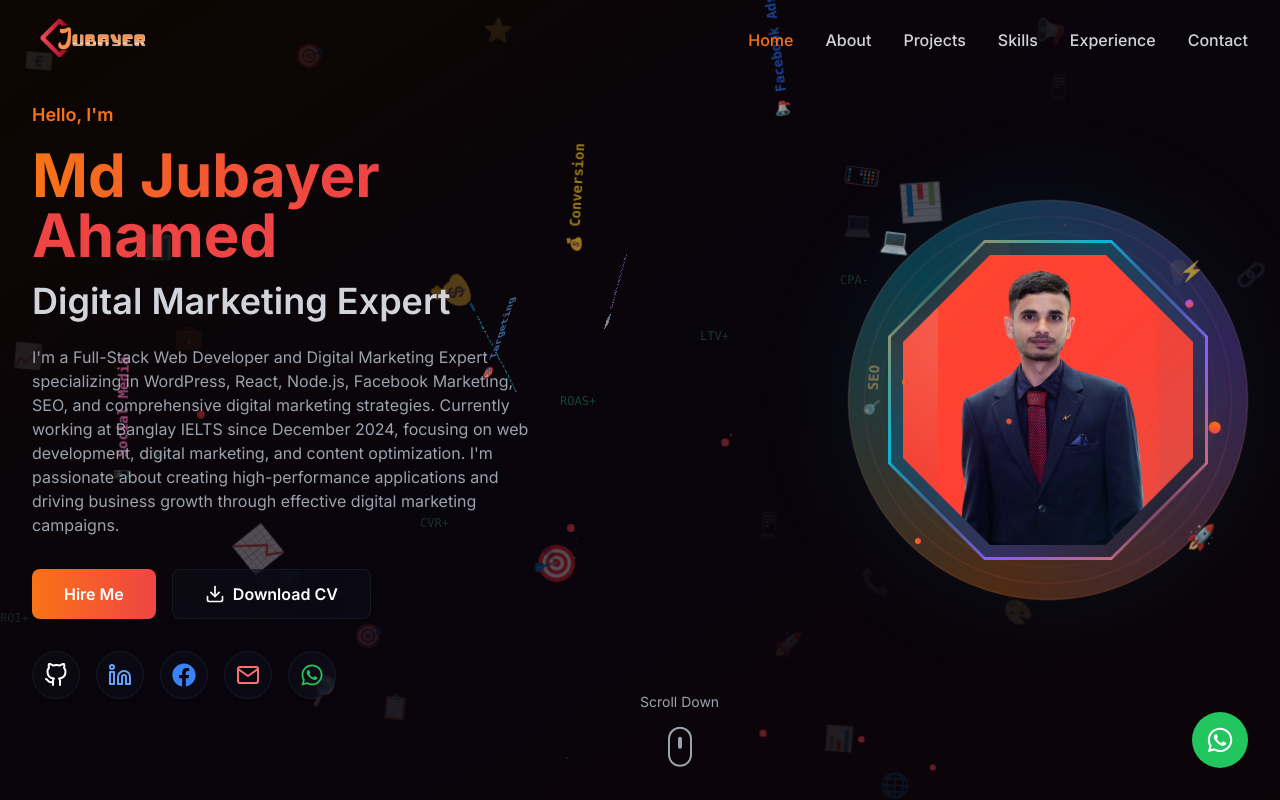
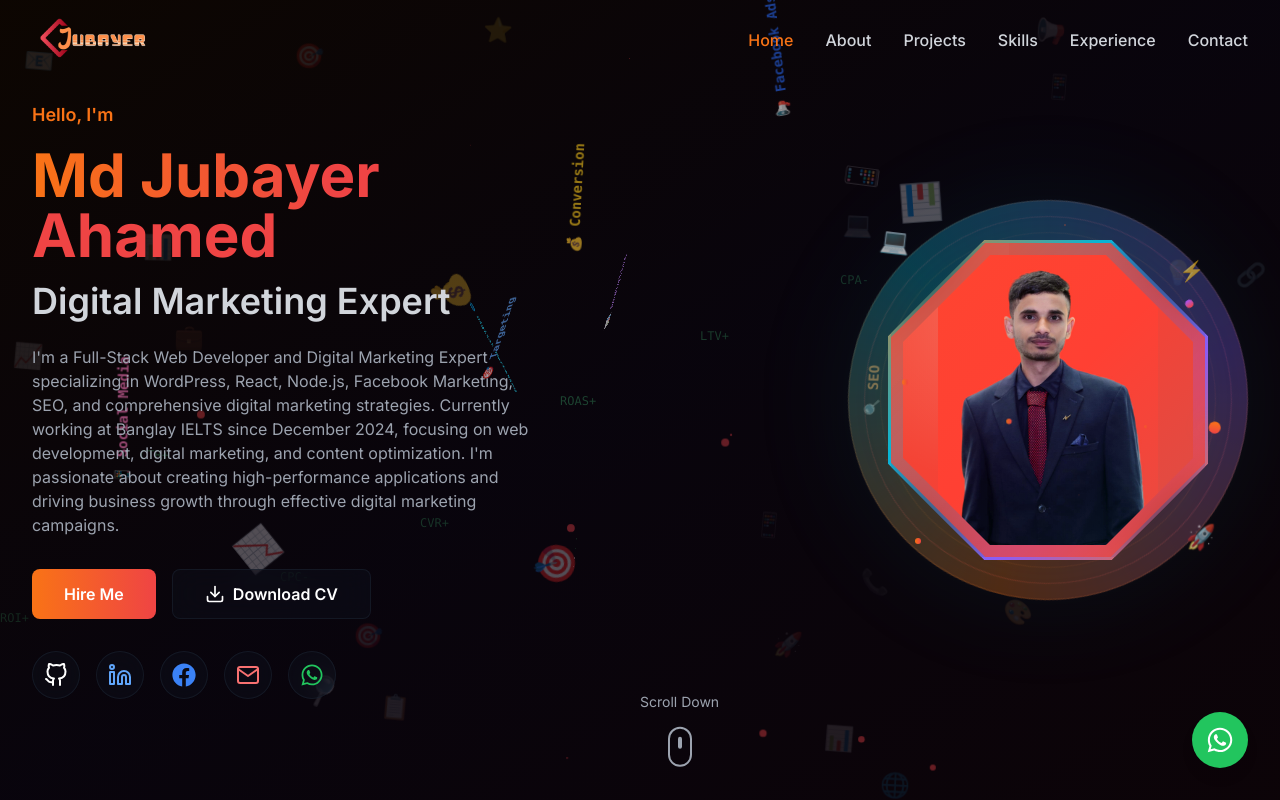
Before and after one commit to tasinbi/jubayer, a React (Vite) app: page / in a window 1280 px wide. Shown: the top 800 px of the page. Built offline with nearby package versions, Linux system fonts and the light colour scheme.

Commit message:
Refactor Hero component background styling
Updated the background gradient and removed glass effect.

```diff
--- a/src/components/Hero.tsx
+++ b/src/components/Hero.tsx
@@ -287,11 +287,14 @@ const ProfileCanvas: React.FC = () => {
                 clipPath: CLIP_OCTAGON,
               }}
             >
-              {/* Glass bg */}
-              <div
-                className="w-full h-full backdrop-blur-xl bg-gradient-to-br from-gray-900/80 via-gray-800/70 to-gray-900/90 relative overflow-hidden"
-                style={{ clipPath: CLIP_OCTAGON }}
-              >
+             <div
+  className="w-full h-full backdrop-blur-xl relative overflow-hidden"
+  style={{
+    clipPath: CLIP_OCTAGON,
+    background: 'linear-gradient(135deg, #f44236cc, #f44236aa)',
+  }}
+>
+
                 {/* Shine */}
                 <motion.div
                   className="absolute inset-0 opacity-30"
```
